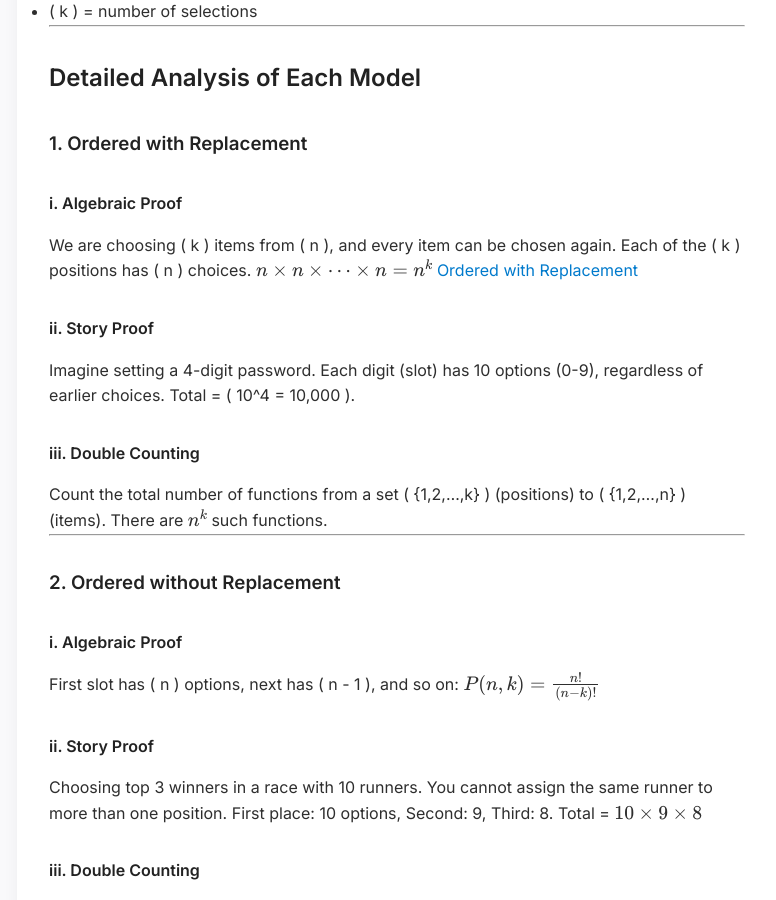
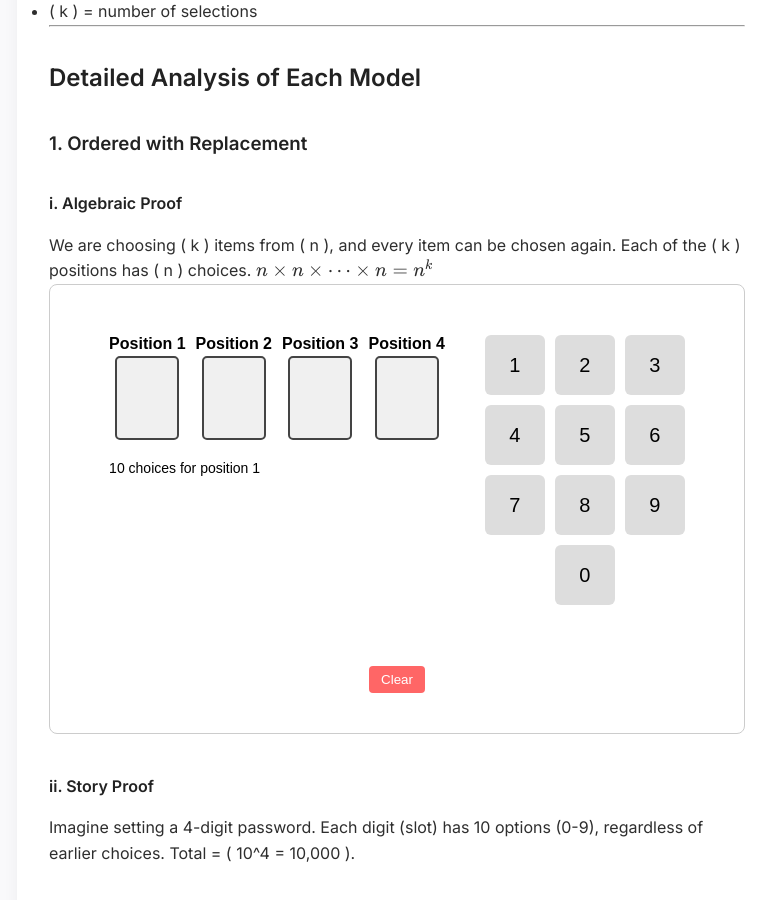
Before and after one commit to 21f3002975/21f3002975.github.io, a Jekyll site: the page built from index.md, in a window 1280 px wide and 900 px high, scrolled down 2966 px. Shown: the whole window, without its empty margins (307-1083 px from the left). Built offline with Jekyll 4.4.1, drawn with Linux system fonts in a browser that asks for light colours; nearby versions of some CDN libraries.

Commit message:
visualization-01

```diff
--- a/index.md
+++ b/index.md
@@ -114,7 +114,8 @@ Where:
 We are choosing \( k \) items from \( n \), and every item can be chosen again.
 Each of the \( k \) positions has \( n \) choices.
 $$ n \times n \times \cdots \times n = n^k $$
-[Ordered with Replacement](visualizations/ordered-replacement.html)
+<iframe src="/visualizations/ordered-replacement.html" width="100%" height="450" style="border: 1px solid #ccc; border-radius: 8px;"></iframe>
+
 
 #### ii. Story Proof
 Imagine setting a 4-digit password. Each digit (slot) has 10 options (0-9), regardless of earlier choices. Total = \( 10^4 = 10,000 \).
```
